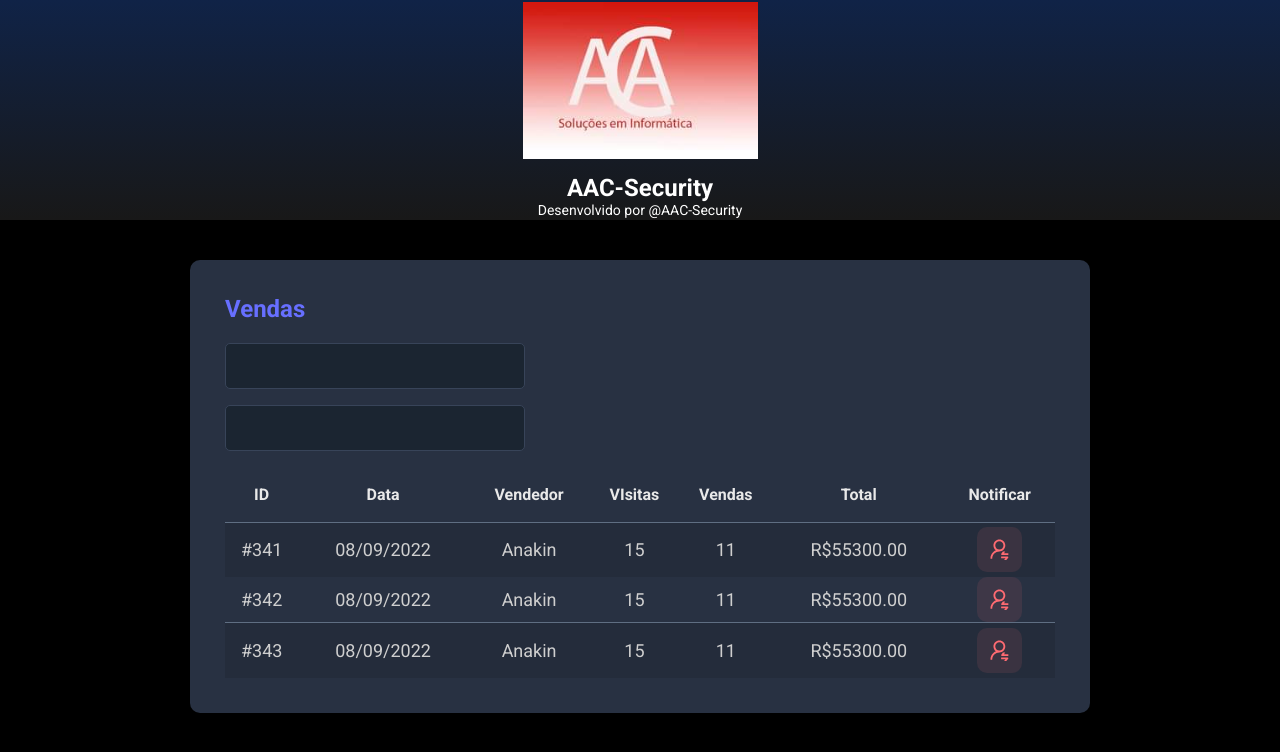
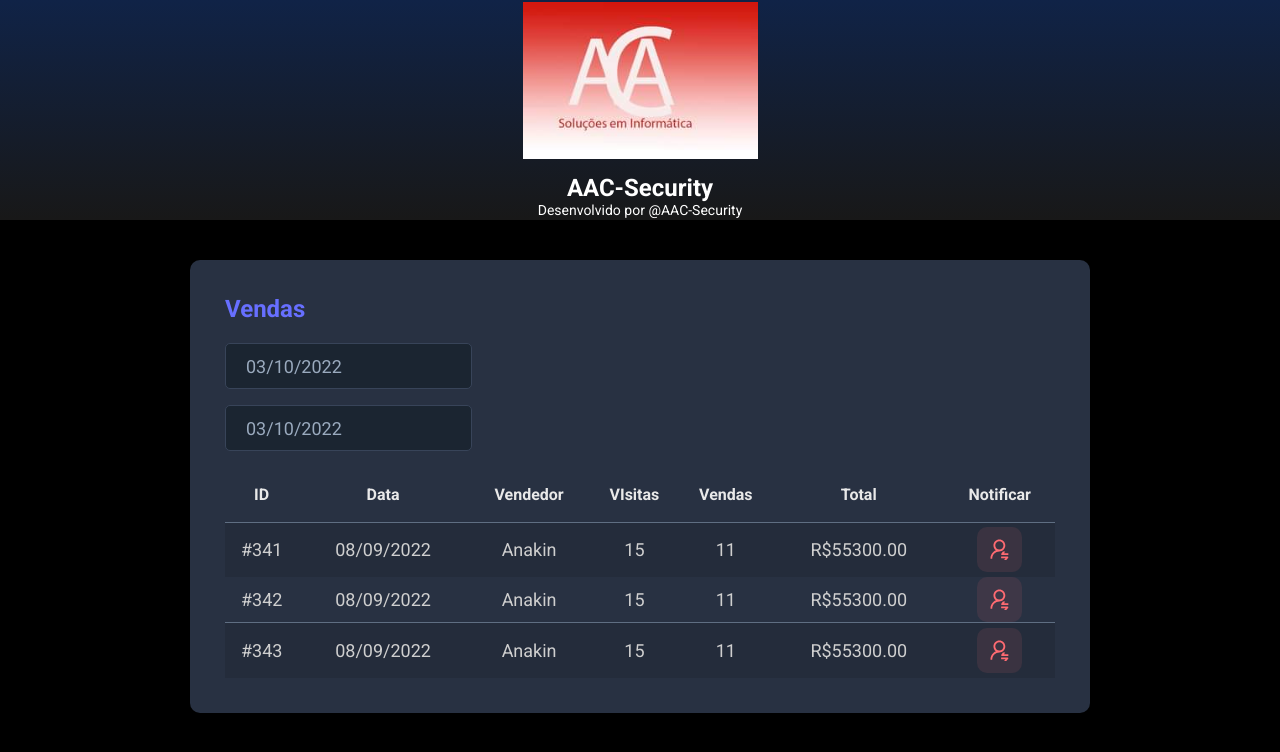
Before and after one commit to 531988/spring_react, a React (Vite) app in the folder frontend/: page / in a window 1280 px wide. Shown: the top 752 px of the page. Built offline with nearby package versions, Linux system fonts and the light colour scheme.

Commit message:
Datepicker

```diff
--- a/frontend/package.json
+++ b/frontend/package.json
@@ -9,7 +9,9 @@
     "preview": "vite preview"
   },
   "dependencies": {
+    "@types/react-datepicker": "4.4.2",
     "react": "^18.2.0",
+    "react-datepicker": "4.8.0",
     "react-dom": "^18.2.0"
   },
   "devDependencies": {
--- a/frontend/src/Components/SalesCard/index.tsx
+++ b/frontend/src/Components/SalesCard/index.tsx
@@ -1,4 +1,8 @@
 import NotificationButton from "../NotificationButton"
+import './styles.css'
+import DatePicker from "react-datepicker"
+import "react-datepicker/dist/react-datepicker.css"
+
 
 function SalesCard() {
     return (
@@ -6,10 +10,22 @@
             <h2 className="dsmeta-sales-title">Vendas</h2>
             <div>
                 <div className="dsmeta-form-control-container">
-                    <input className="dsmeta-form-control" type="text" name="dataini" id="d1" />
+
+                    <DatePicker
+                    selected={new Date()}
+                    onChange={(date: Date)=>{}}
+                    className="dsmeta-form-control"
+                    dateFormat="dd/MM/yyyy"
+                    />
                 </div>
+
                 <div className="dsmeta-form-control-container">
-                    <input className="dsmeta-form-control" type="text" name="datafin" id="d2" />
+                    <DatePicker
+                    selected={new Date()}
+                    onChange={(date: Date)=>{}}
+                    className="dsmeta-form-control"
+                    dateFormat="dd/MM/yyyy"
+                    />
                 </div>
             </div>
             <div>
```
Also changed, not shown: 1 other file (tests, documents, lock files or other folders).
